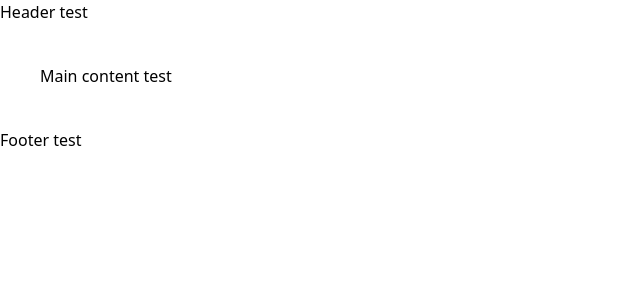
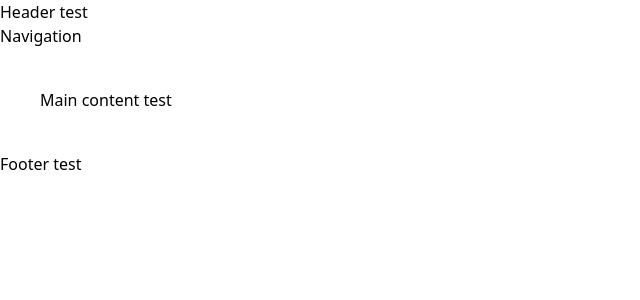
Before and after one commit to hutch78uk/wf-recycle-tech-react, a React (Vite) app: page / in a window 1280 px wide. Shown: the top 300 px of the page, without its empty margins (0-640 px from the left). Built offline with nearby package versions, Linux system fonts and the light colour scheme.

Commit message:
Adding navigation component

```diff
--- a/src/components/shared/Header.tsx
+++ b/src/components/shared/Header.tsx
@@ -1,5 +1,12 @@
+import Navigation from "./Navigation";
+
 function Header() {
-    return <h1>Header test</h1>;
+    return (
+        <>
+            <h1>Header test</h1>
+            <Navigation />
+        </>
+    );
 }
 
 export default Header;
--- /dev/null
+++ b/src/components/shared/Navigation.tsx
@@ -0,0 +1,7 @@
+function Navigation() {
+    return (
+        <h2>Navigation</h2>
+    );
+}
+
+export default Navigation;
```
